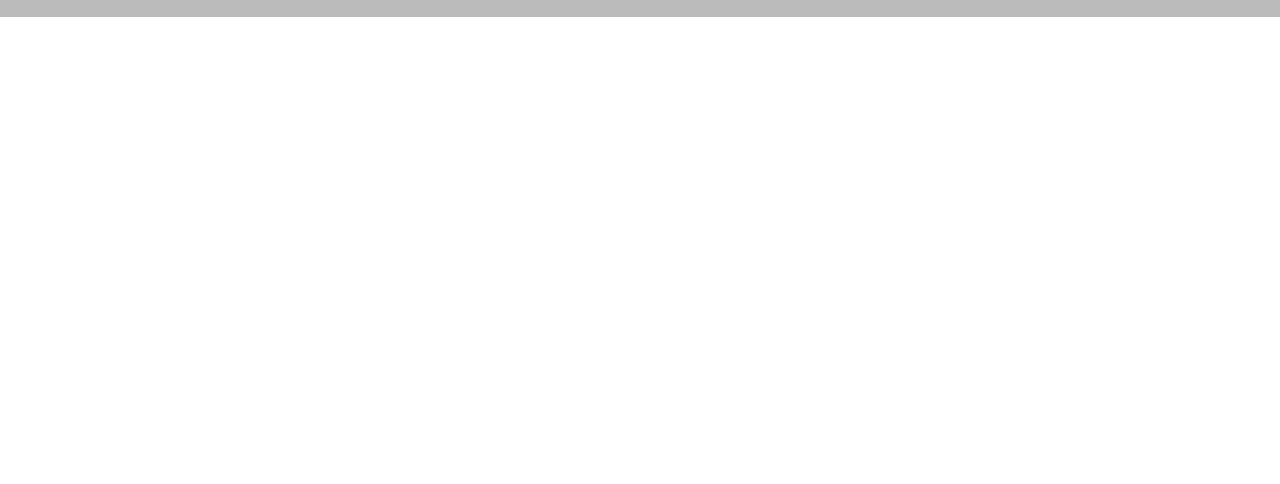
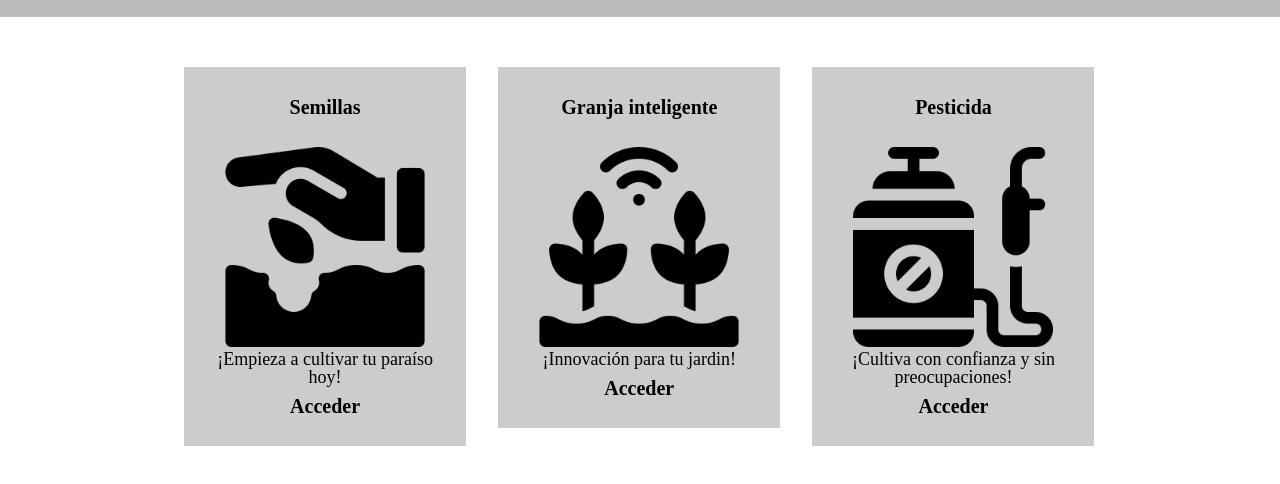
Before and after one commit to AndresBenz/PlantasSabias, a plain HTML site: page Productos.html in a window 1280 px wide. Shown: the part 214-698 px from the top of the page. Drawn offline with Linux system fonts and the light colour scheme.

Commit message:
Cuerpo Productos

```diff
--- a/Productos.css
+++ b/Productos.css
@@ -28,3 +28,39 @@ nav a{
     text-decoration: none; /*le retira el subrallado*/
 
 }
+
+.ProductosNavegacion{
+    width: 940px;
+    margin: 0 auto;
+    padding: 50px;
+}
+
+.ProductosNavegacion li{
+    display: inline-block;
+    text-align: center;
+    width: 30%;
+    margin: 0 1.5%;
+    background-color: #CCCCCC;
+    vertical-align: top;
+    padding: 30px 20px;
+    box-sizing: border-box;
+}
+
+.ProductosNavegacion h2{
+    margin-bottom: 30px;
+    font-size: 20px;
+    font-weight: bold;
+
+}
+
+.ProductoDescripcion{
+    font-size: 18px;
+}
+
+
+.ProductoIngreso{
+    font-size: 20px;
+    font-weight: bold;
+    margin-top: 10px;
+
+}
--- a/Productos.html
+++ b/Productos.html
@@ -23,6 +23,31 @@
                 </nav>
             </div>
         </header>
+        <main> <!--Es el cuerpo de nuestra pagina-->
+            <ul class="ProductosNavegacion">
+                <li>
+                    <h2>Semillas</h2>
+                    <img src="Productos/semilla.png" width="200" height="200">
+                    <p class="ProductoDescripcion"> ¡Empieza a cultivar tu paraíso hoy!</p>
+                    <p class="ProductoIngreso">Acceder</p>
+
+                </li>
+                <li>
+                    <h2> Granja inteligente</h2>
+                    <img src="Productos/granja-inteligente.png" width="200" height="200">
+                    <p class="ProductoDescripcion">¡Innovación para tu jardin!</p>
+                    <p class="ProductoIngreso">Acceder</p>
+
+                </li>
+                <li>
+                    <h2>Pesticida</h2>
+                    <img src="Productos/pesticida.png" width="200" height="200">
+                    <p class="ProductoDescripcion"> ¡Cultiva con confianza y sin preocupaciones!</p>
+                    <p class="ProductoIngreso">Acceder</p>
+
+                </li>
+            </ul>
+        </main>
     </body>
 
 </html>
```
